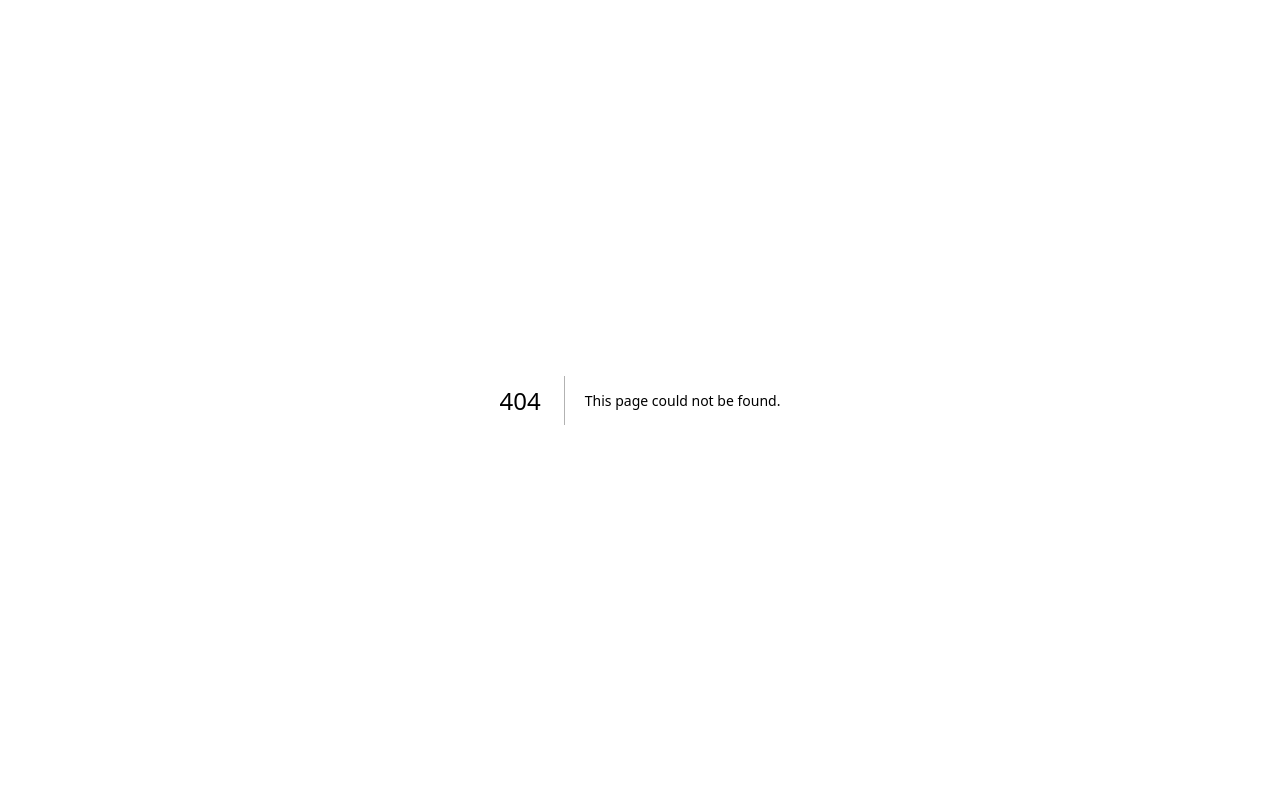
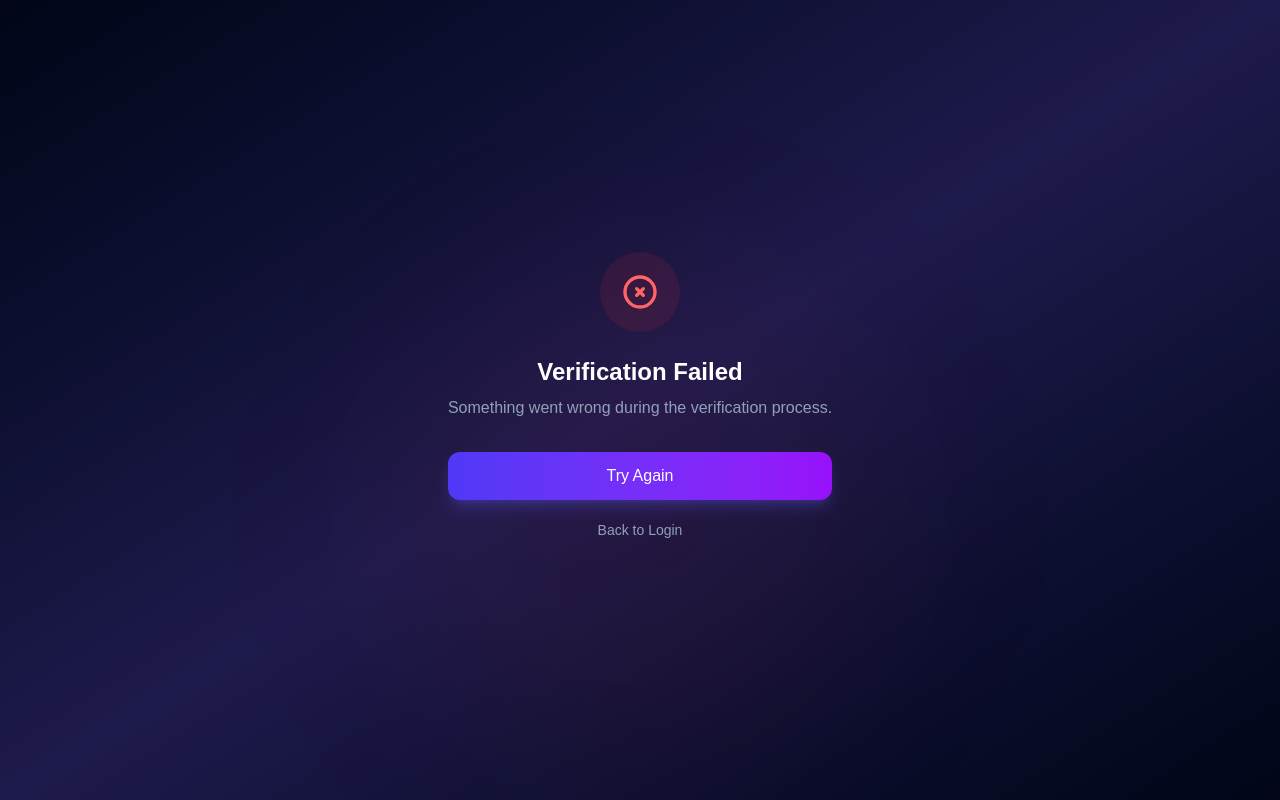
Before and after one commit to im-shourya/BharatScore, a Next.js app in the folder frontend/: page /kyc/failed in a window 1280 px wide. Before the commit this address had no page. Built offline with nearby package versions, Linux system fonts and the light colour scheme.

Commit message:
feat(frontend): add KYC failed page with error reason mapping

```diff
--- /dev/null
+++ b/frontend/app/kyc/failed/page.tsx
@@ -0,0 +1,74 @@
+'use client';
+
+import { Suspense } from 'react';
+import { useSearchParams, useRouter } from 'next/navigation';
+
+function FailedContent() {
+  const searchParams = useSearchParams();
+  const router = useRouter();
+  const reason = searchParams.get('reason') || 'UNKNOWN';
+
+  const reasonMap: Record<string, { title: string; description: string }> = {
+    SESSION_EXPIRED: {
+      title: 'Session Expired',
+      description: 'Your KYC session has expired. Please try again.',
+    },
+    CONSENT_FAILED: {
+      title: 'Consent Denied',
+      description: 'You declined to share documents on DigiLocker. KYC requires Aadhaar access.',
+    },
+    UNKNOWN: {
+      title: 'Verification Failed',
+      description: 'Something went wrong during the verification process.',
+    },
+  };
+
+  const info = reasonMap[reason] || { title: reason, description: 'Please try the verification again.' };
+
+  return (
+    <div className="min-h-screen flex items-center justify-center bg-gradient-to-br from-slate-950 via-indigo-950 to-slate-950 px-4">
+      <div className="absolute inset-0 overflow-hidden pointer-events-none">
+        <div className="absolute top-1/3 left-1/2 -translate-x-1/2 w-[500px] h-[500px] bg-red-500/5 rounded-full blur-[100px]" />
+      </div>
+
+      <div className="relative text-center max-w-md">
+        <div className="inline-flex items-center justify-center w-20 h-20 rounded-full bg-red-500/10 mb-6">
+          <svg className="w-10 h-10 text-red-400" fill="none" stroke="currentColor" viewBox="0 0 24 24">
+            <path strokeLinecap="round" strokeLinejoin="round" strokeWidth={2} d="M10 14l2-2m0 0l2-2m-2 2l-2-2m2 2l2 2m7-2a9 9 0 11-18 0 9 9 0 0118 0z" />
+          </svg>
+        </div>
+        <h2 className="text-2xl font-bold text-white mb-2">{info.title}</h2>
+        <p className="text-slate-400 mb-8">{info.description}</p>
+
+        <div className="flex flex-col gap-3">
+          <button
+            onClick={() => router.push('/kyc')}
+            className="w-full py-3 px-4 rounded-xl bg-gradient-to-r from-indigo-600 to-purple-600 text-white font-medium hover:from-indigo-500 hover:to-purple-500 transition-all shadow-lg shadow-indigo-500/25"
+          >
+            Try Again
+          </button>
+          <button
+            onClick={() => router.push('/login')}
+            className="w-full py-2 text-sm text-slate-400 hover:text-white transition-colors"
+          >
+            Back to Login
+          </button>
+        </div>
+      </div>
+    </div>
+  );
+}
+
+export default function KycFailedPage() {
+  return (
+    <Suspense
+      fallback={
+        <div className="min-h-screen flex items-center justify-center bg-gradient-to-br from-slate-950 via-indigo-950 to-slate-950">
+          <p className="text-slate-400">Loading...</p>
+        </div>
+      }
+    >
+      <FailedContent />
+    </Suspense>
+  );
+}
```
